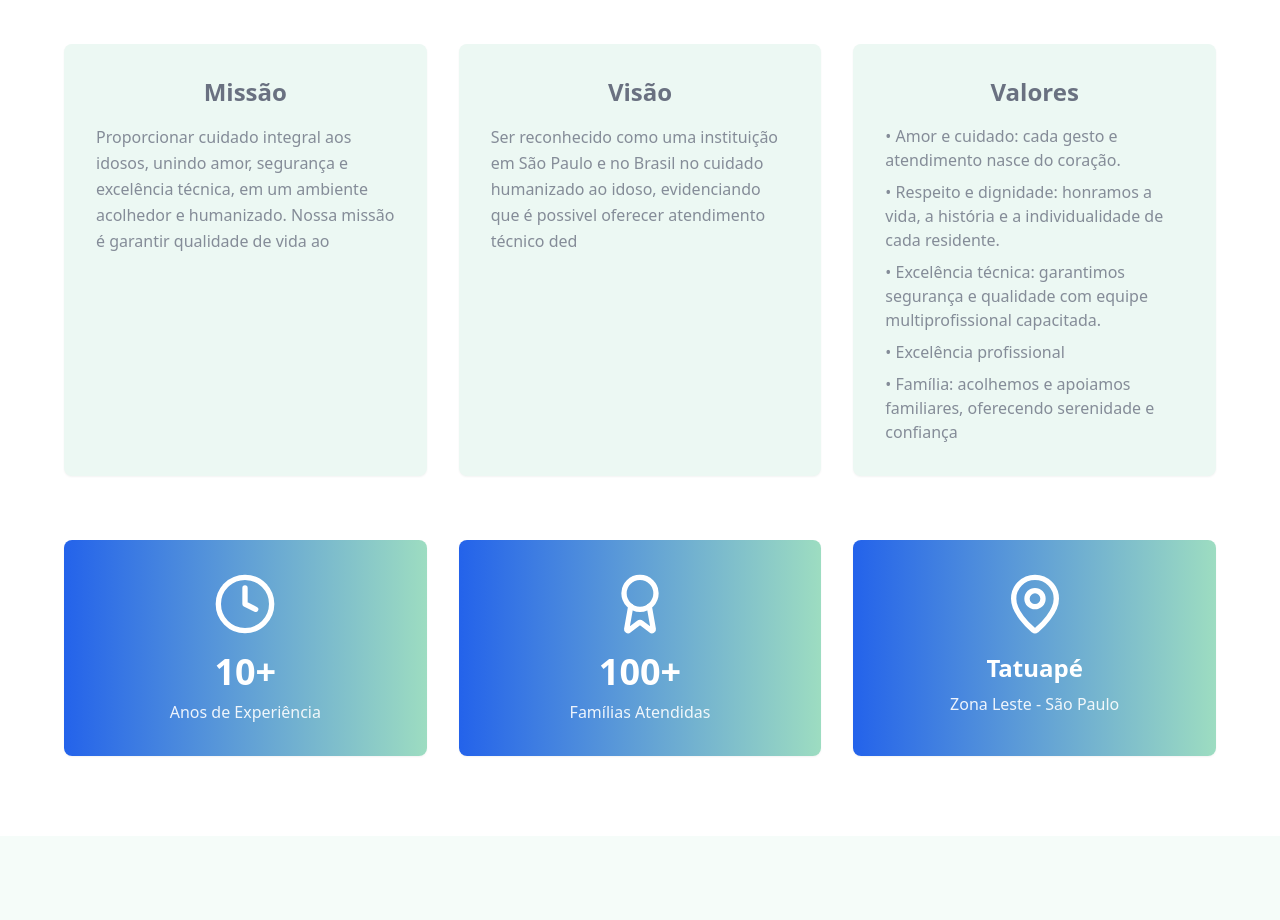
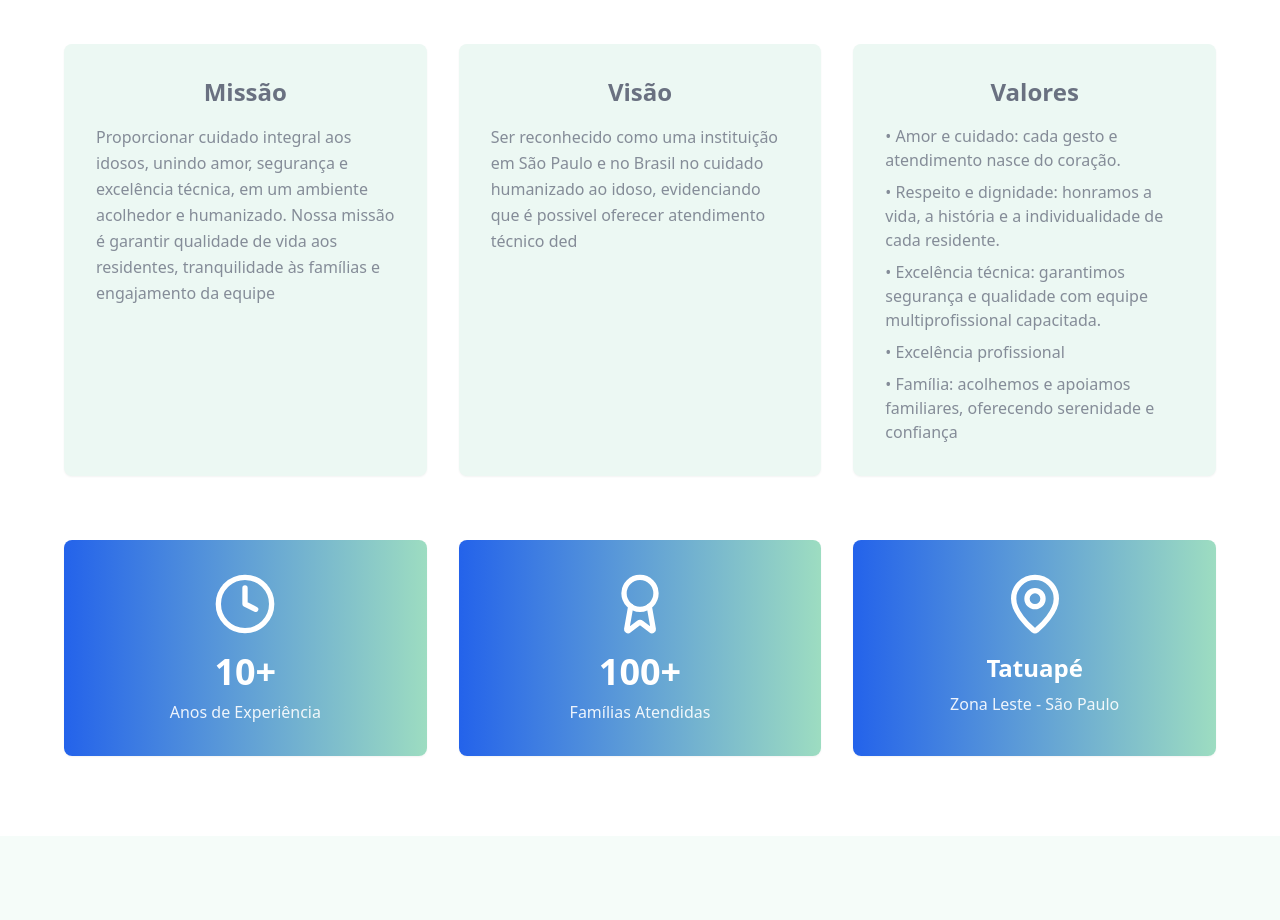
Before and after one commit to orugian/santa-ana-comfort-home, a React (Vite) app: page / in a window 1280 px wide. Shown: the part 940-1860 px from the top of the page. Built offline with nearby package versions, Linux system fonts and the light colour scheme.

Commit message:
Visual edit in Lovable
Edited UI in Lovable

```diff
--- a/src/components/AboutSection.tsx
+++ b/src/components/AboutSection.tsx
@@ -12,7 +12,7 @@ export const AboutSection = () => {
           <div className="grid grid-cols-1 md:grid-cols-3 gap-8 mb-16">
             <div className="bg-accent-light p-8 rounded-lg shadow-sm">
               <h3 className="text-2xl font-semibold text-foreground mb-4 text-center">Missão</h3>
-              <p className="text-foreground/80 leading-relaxed">Proporcionar cuidado integral aos idosos, unindo amor, segurança e excelência técnica, em um ambiente acolhedor e humanizado. Nossa missão é garantir qualidade de vida ao </p>
+              <p className="text-foreground/80 leading-relaxed">Proporcionar cuidado integral aos idosos, unindo amor, segurança e excelência técnica, em um ambiente acolhedor e humanizado. Nossa missão é garantir qualidade de vida aos residentes, tranquilidade às famílias e engajamento da equipe  </p>
             </div>
 
             <div className="bg-accent-light p-8 rounded-lg shadow-sm">
```
